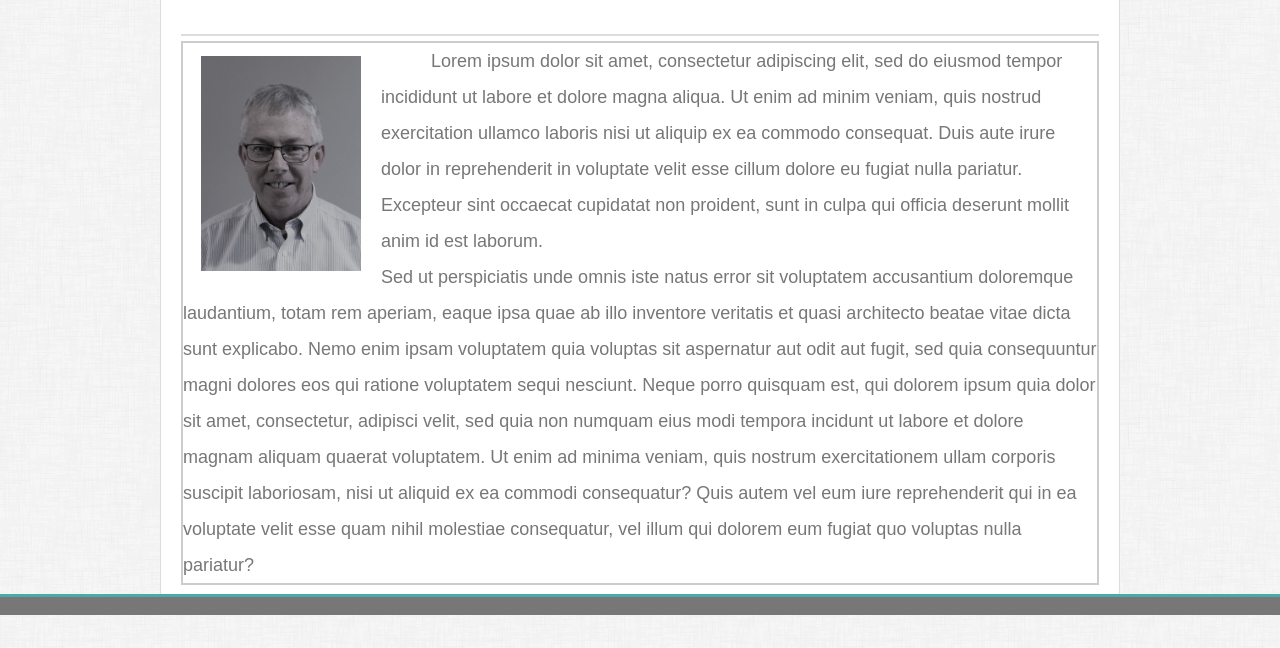
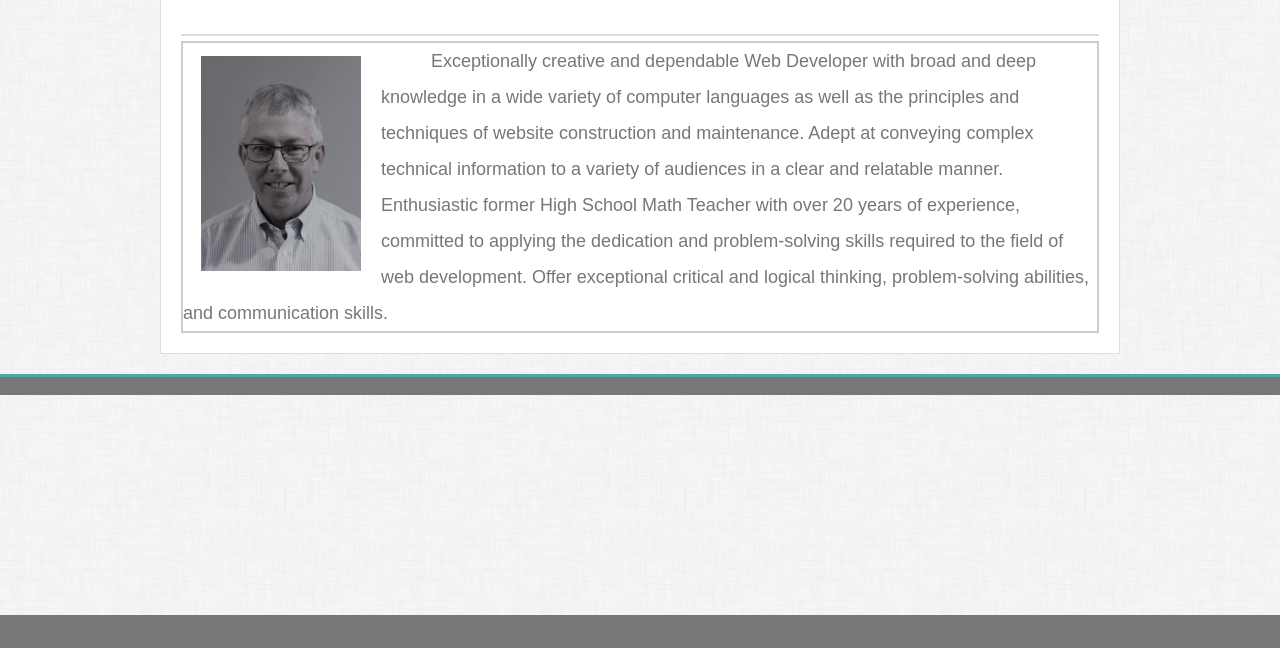
Before and after one commit to daydoug14/Responsive-Portfolio, a plain HTML site: page index.html in a window 1280 px wide. Shown: the part 185-833 px from the top of the page. After the commit the page ends 800 px from the top, so only its background shows below. Drawn offline with Linux system fonts and the light colour scheme.

Commit message:
index update

```diff
--- a/index.html
+++ b/index.html
@@ -30,22 +30,12 @@
 
     <img id="dougpic" src="./Assets/images/Doug18(2).jpg">
 
-    <p>Lorem ipsum dolor sit amet, consectetur adipiscing elit, sed do eiusmod tempor incididunt ut
-         labore et dolore magna aliqua. Ut enim ad minim veniam, quis nostrud exercitation ullamco laboris
-          nisi ut aliquip ex ea commodo consequat. Duis aute irure dolor in reprehenderit in voluptate velit
-           esse cillum dolore eu fugiat nulla pariatur. Excepteur sint occaecat cupidatat non proident, sunt
-            in culpa qui officia deserunt mollit anim id est laborum.
+    <p>Exceptionally creative and dependable Web Developer with broad and deep knowledge in a wide variety of computer languages as well as the principles and techniques of website construction and maintenance. Adept at conveying complex technical information to a variety of audiences in a clear and relatable manner.
+        Enthusiastic former High School Math Teacher with over 20 years of experience, committed to applying the dedication and problem-solving skills required to the field of web development.
+        Offer exceptional critical and logical thinking, problem-solving abilities, and communication skills.
+
         <br>
-            Sed ut perspiciatis unde omnis iste natus error sit voluptatem accusantium doloremque laudantium,
-         totam rem aperiam, eaque ipsa quae ab illo inventore veritatis et quasi architecto beatae vitae
-         dicta sunt explicabo. Nemo enim ipsam voluptatem quia voluptas sit aspernatur aut odit aut fugit,
-          sed quia consequuntur magni dolores eos qui ratione voluptatem sequi nesciunt. Neque porro
-          quisquam est, qui dolorem ipsum quia dolor sit amet, consectetur, adipisci velit, sed quia
-          non numquam eius modi tempora incidunt ut labore et dolore magnam aliquam quaerat voluptatem.
-          Ut enim ad minima veniam, quis nostrum exercitationem ullam corporis suscipit laboriosam, nisi
-          ut aliquid ex ea commodi consequatur? Quis autem vel eum iure reprehenderit qui in ea voluptate
-           velit esse quam nihil molestiae consequatur, vel illum qui dolorem eum fugiat quo voluptas nulla
-            pariatur?
+
         </p>
         </div>
         </div>
```
